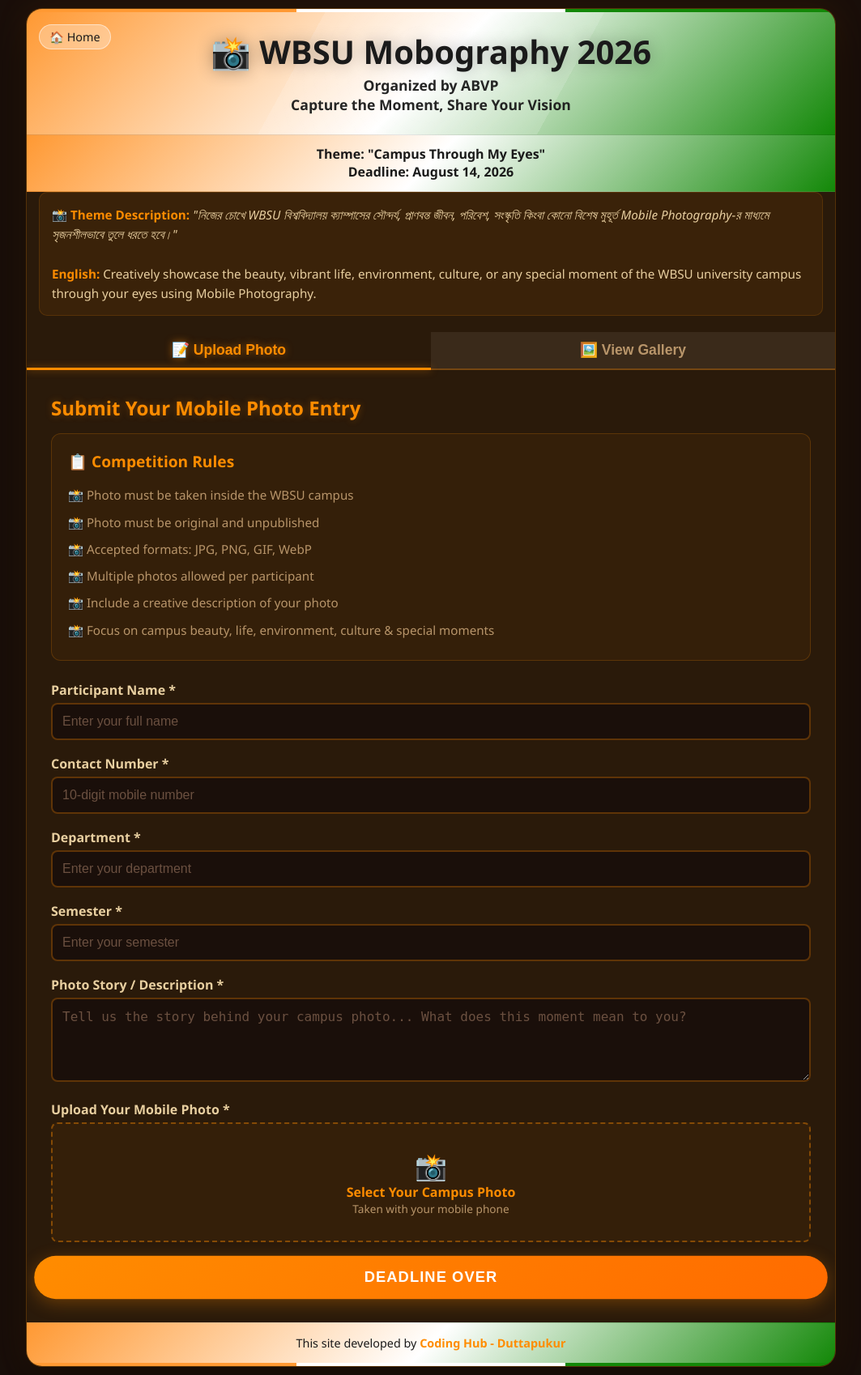
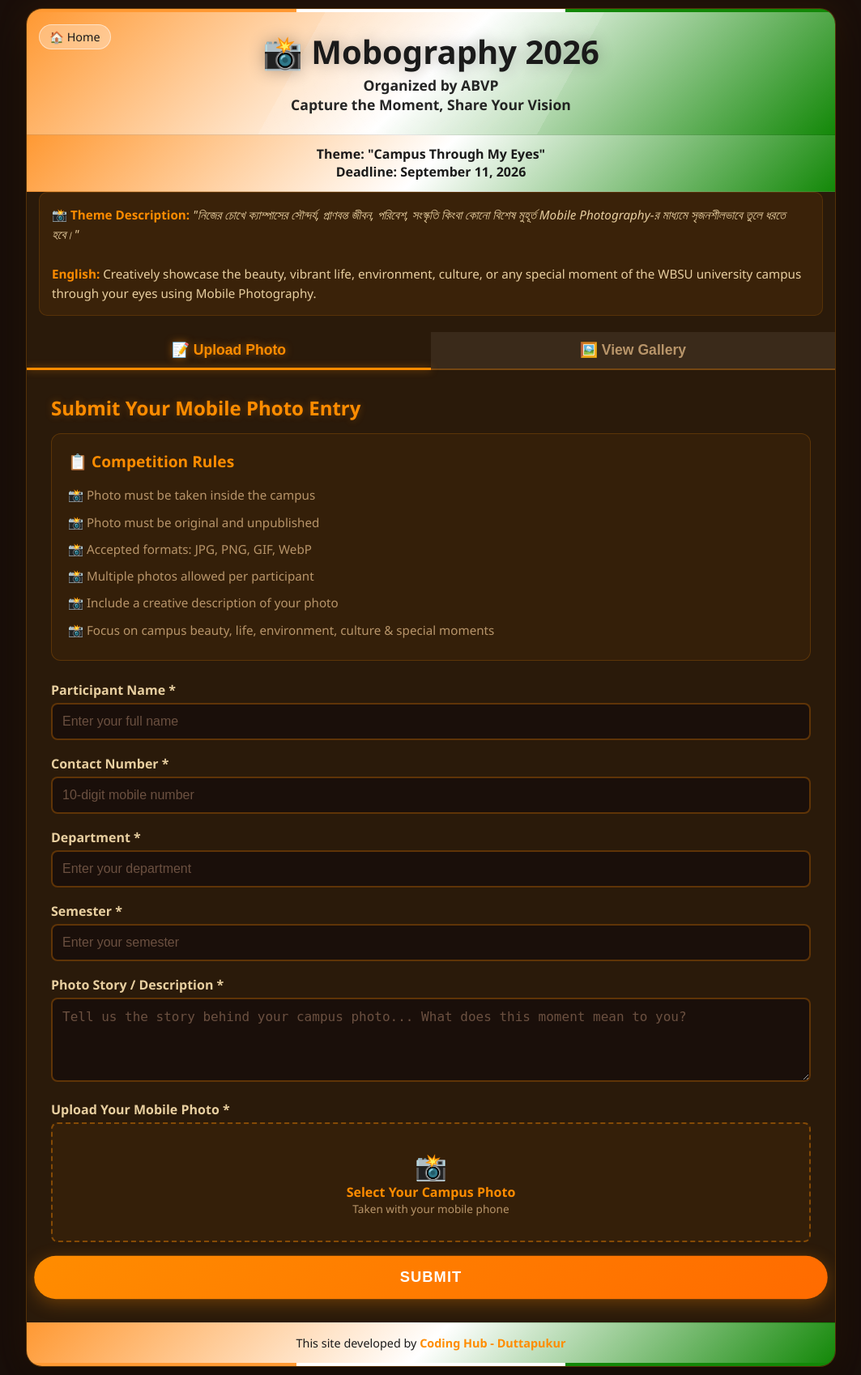
Before and after one commit to TSS-arch/wbsumob, a Flask app: page /mobography in a window 1280 px wide. Shown: the whole page at 81% size, without its empty margins (108-1171 px from the left). Run offline with Flask 3, Linux system fonts and the light colour scheme.

Commit message:
Revise title and competition details in index.html
Updated the title and deadlines in the HTML template. Modified the competition rules for clarity.

```diff
--- a/templates/index.html
+++ b/templates/index.html
@@ -3,7 +3,7 @@
 <head>
     <meta charset="UTF-8">
     <meta name="viewport" content="width=device-width, initial-scale=1.0, maximum-scale=1.0, user-scalable=yes">
-    <title>WBSU Mobography 2026</title>
+    <title>Mobography 2026</title>
     <meta property="og:title" content="WBSU Mobography 2026">
     <meta property="og:description" content="Campus Through My Eyes - Mobile Photography Competition">
     <meta property="og:type" content="website">
@@ -103,16 +103,16 @@
         <div class="indian-flag-strip"></div>
         <div class="header">
             <a href="/" class="home-link">🏠 Home</a>
-            <h1>📸 WBSU Mobography 2026</h1>
+            <h1>📸 Mobography 2026</h1>
             <p>Organized by ABVP</p>
             <p>Capture the Moment, Share Your Vision</p>
         </div>
         <div class="competition-info">
             Theme: <strong>"Campus Through My Eyes"</strong><br>
-            Deadline: August 14, 2026
+            Deadline: September 11, 2026
         </div>
         <div class="theme-description">
-            <strong>📸 Theme Description:</strong> <em>"নিজের চোখে WBSU বিশ্ববিদ্যালয় ক্যাম্পাসের সৌন্দর্য, প্রাণবন্ত জীবন, পরিবেশ, সংস্কৃতি কিংবা কোনো বিশেষ মুহূর্ত Mobile Photography-র মাধ্যমে সৃজনশীলভাবে তুলে ধরতে হবে।"</em><br><br>
+            <strong>📸 Theme Description:</strong> <em>"নিজের চোখে  ক্যাম্পাসের সৌন্দর্য, প্রাণবন্ত জীবন, পরিবেশ, সংস্কৃতি কিংবা কোনো বিশেষ মুহূর্ত Mobile Photography-র মাধ্যমে সৃজনশীলভাবে তুলে ধরতে হবে।"</em><br><br>
             <strong>English:</strong> Creatively showcase the beauty, vibrant life, environment, culture, or any special moment of the WBSU university campus through your eyes using Mobile Photography.
         </div>
         <div class="nav-tabs">
@@ -125,7 +125,7 @@
                 <div class="rules-box">
                     <h3>📋 Competition Rules</h3>
                     <ul>
-                        <li>Photo must be taken inside the WBSU campus</li>
+                        <li>Photo must be taken inside the campus</li>
 
                         <li>Photo must be original and unpublished</li>
                         <li>Accepted formats: JPG, PNG, GIF, WebP</li>
@@ -142,7 +142,7 @@
                     <div class="form-group"><label for="semester">Semester *</label><input type="text" id="semester" name="semester" required placeholder="Enter your semester"></div>
                     <div class="form-group"><label for="photo_description">Photo Story / Description *</label><textarea id="photo_description" name="photo_description" placeholder="Tell us the story behind your campus photo... What does this moment mean to you?" rows="4"></textarea></div>
                     <div class="form-group"><label>Upload Your Mobile Photo *</label><div class="file-upload" onclick="document.getElementById('photo').click()"><p style="font-size: 2rem;">📸</p><p style="font-weight: 600; color: #ff8c00;">Select Your Campus Photo</p><p style="font-size: 0.85rem;">Taken with your mobile phone</p><input type="file" id="photo" name="photo" accept="image/*" required></div></div>
-                    <button type="submit" class="btn pulse">Deadline Over</button>
+                    <button type="submit" class="btn pulse">Submit</button>
                 </form>
             </div>
             <div id="view-page" class="page">
```
